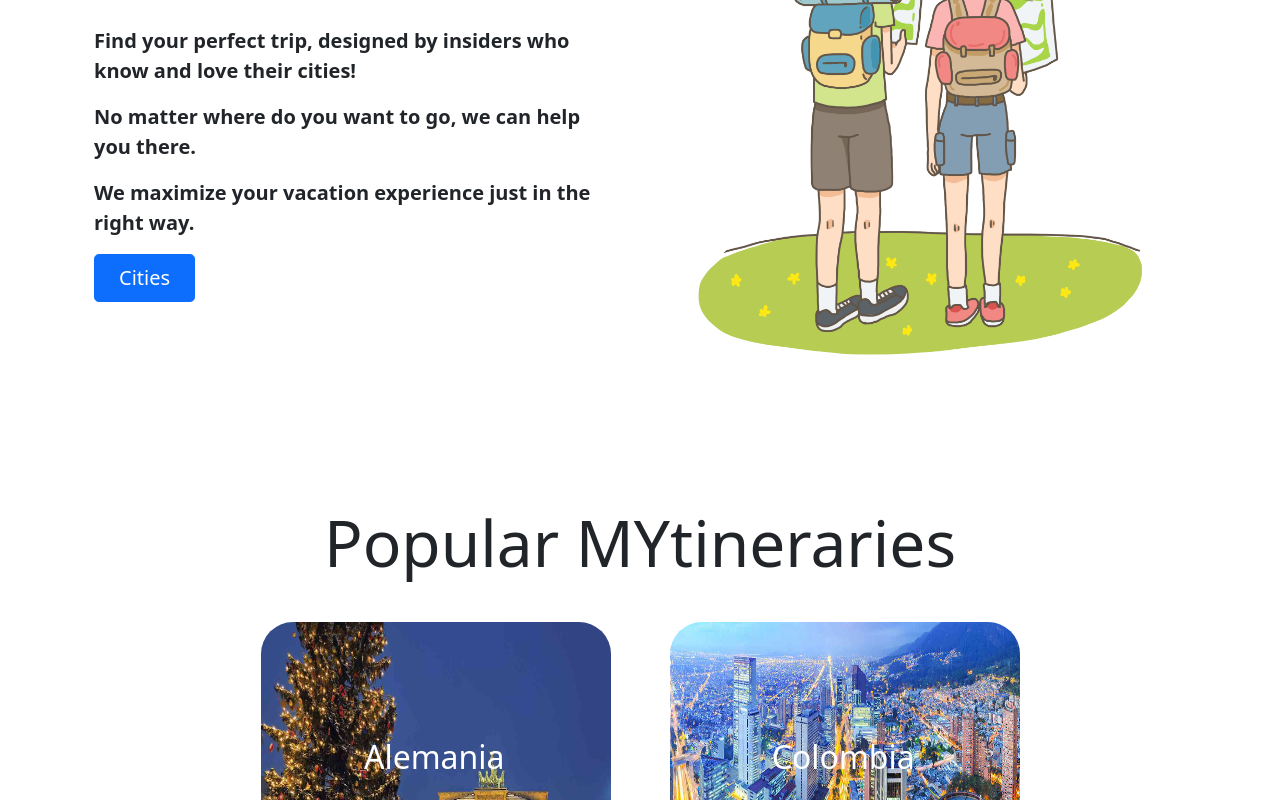
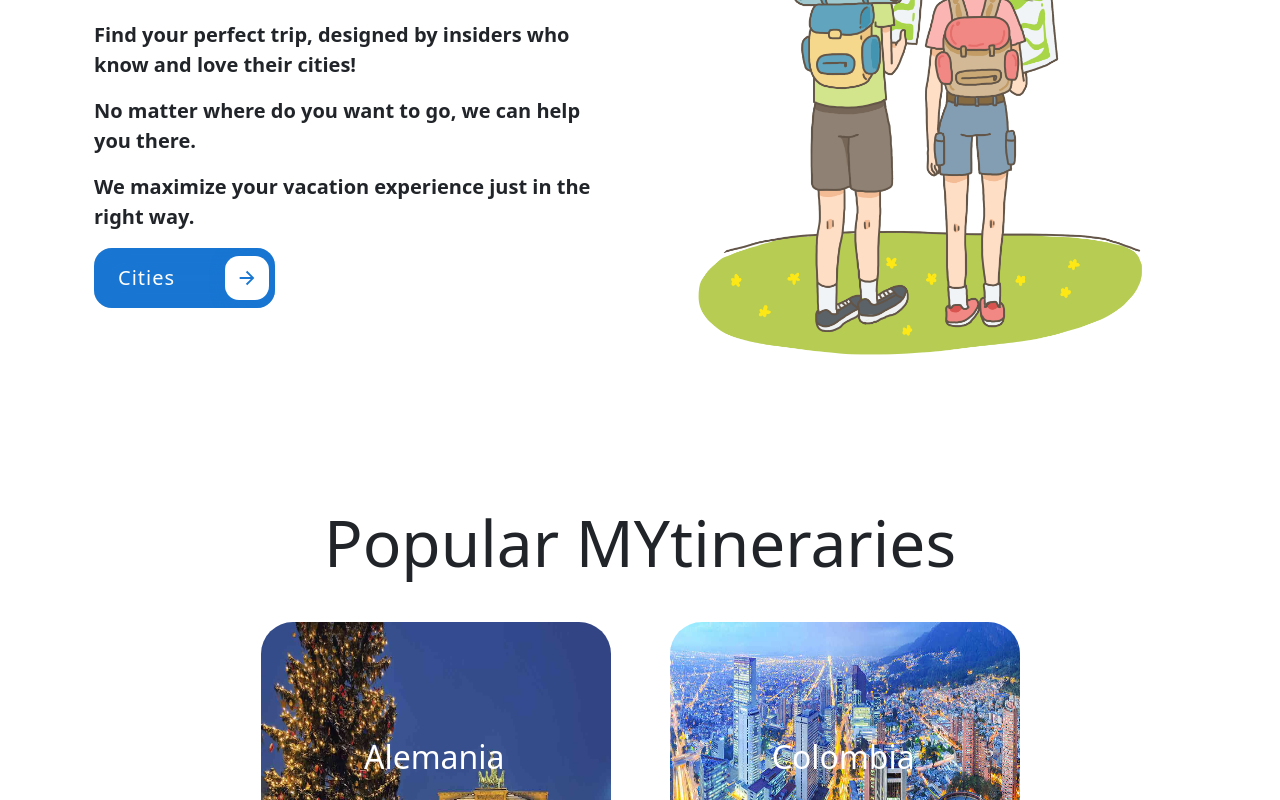
Before and after one commit to fernandogtorrez/mytinerary-fernando-torrez, a React (Create React App) app: page / in a window 1280 px wide. Shown: the part 1041-1841 px from the top of the page. Built offline with nearby package versions, Linux system fonts and the light colour scheme.

Commit message:
preparando details

```diff
--- a/src/components/Cards.js
+++ b/src/components/Cards.js
@@ -1,30 +1,30 @@
-import React, {useEffect, useState} from 'react'
-import axios from 'axios'
+import React, { useEffect, useState } from "react";
+import axios from "axios";
 import "../styles/card.css";
 
-
 const Cards = () => {
-    const [allcities, setAllCities] = useState([])
-    const [cardsCities, setCardsCities] = useState([])
+  const [allcities, setAllCities] = useState([]);
+  const [cardsCities, setCardsCities] = useState([]);
   /* const [data, setData] = useState();
     const [searchResults, setSearchResults] = useState(); */
-    const [search, setSearch] = useState('')
+  const [search, setSearch] = useState("");
 
-    const getApi = async () =>{
-        await axios.get("http://localhost:4000/api/V1/allcities")
-        .then(response=>{
-            console.log(response.data.response.ciudades);
+  const getApi = async () => {
+    await axios
+      .get("http://localhost:4000/api/V1/allcities")
+      .then((response) => {
         setAllCities(response.data.response.ciudades);
         setCardsCities(response.data.response.ciudades);
         /* setData(response.data.response.cities); */
-        }).catch(error=>{
-            console.log(error)
       })
-    }
+      .catch((error) => {
+        console.log(error);
+      });
+  };
 
-    useEffect(()=>{
+  useEffect(() => {
     getApi();
-    },[])
+  }, []);
 
   /* useEffect(()=>{
         if (searchResults !== undefined){
@@ -33,45 +33,73 @@ const Cards = () => {
 
     },[searchResults]) */
 
-    const handleChange = e => {
+  const handleChange = (e) => {
     setSearch(e.target.value);
     filtrar(e.target.value);
+  };
+
+  const filtrar = (terminoBusqueda) => {
+    let resultadoBusqueda = cardsCities.filter((elemento) => {
+      if (
+        elemento.cities
+          .toString()
+          .toLowerCase()
+          .startsWith(terminoBusqueda.toLowerCase().trim()) ||
+        elemento.country
+          .toString()
+          .toLowerCase()
+          .startsWith(terminoBusqueda.toLowerCase().trim())
+      ) {
+        return elemento;
       }
-
-    const filtrar = (terminoBusqueda)=>{
-        let resultadoBusqueda = cardsCities.filter((elemento)=>{
-            if(elemento.cities.toString().toLowerCase().startsWith(terminoBusqueda.toLowerCase().trim()) || elemento.country.toString().toLowerCase().startsWith(terminoBusqueda.toLowerCase().trim())){
-                return elemento
-            }
-        })
-        setAllCities(resultadoBusqueda)
-    }
+    });
+    setAllCities(resultadoBusqueda);
+  };
 
   return (
     <>
-        <div className='input-cities'>
+      <div className="input-cities">
         <h3>Find the city of your dreams!</h3>
-            <input type='text' value={search} onChange={handleChange} placeholder='Enter yout destination...'/>
+        <input
+          type="text"
+          value={search}
+          onChange={handleChange}
+          placeholder="Enter yout destination..."
+        />
       </div>
-        {allcities?.map(datos =>
-            <div className='body'>
-                <div className='carta'>
-                    <div className='img-sec'>
-                        <img className='img-carta' src={process.env.PUBLIC_URL+ `/images/${datos.image}`}/>
+      {allcities.length > 0 ? (
+        allcities?.map((datos) => (
+          <div className="body">
+            <div className="carta">
+              <div className="img-sec">
+                <img
+                  className="img-carta"
+                  src={process.env.PUBLIC_URL + `/images/${datos.image}`}
+                />
               </div>
-                        <div className='info'>
-                            <h1 className='title-carta'>{datos.country}</h1>
-                            <h2 className='title-carta'>{datos.cities}</h2>
-                            <p className='parrafo-carta'>{datos.description}</p>
-                            <div className='btn-enviar'>
+              <div className="info">
+                <h1 className="title-carta">{datos.country}</h1>
+                <h2 className="title-carta">{datos.cities}</h2>
+                <p className="parrafo-carta">{datos.description}</p>
+                <div className="btn-enviar">
+                <LinkRouter to={`detalle/${datos.id}`}>
                   <button>See more</button>
+                </LinkRouter>
                 </div>
               </div>
             </div>
           </div>
+        ))
+      ) : (
+        <div className="noencontrado">
+          <h2>Oops! No results for your search.</h2>
+          <img src="/images/turista2.png"/>
+          <h2>Try another please...</h2>
+        </div>
+
       )}
     </>
-  )
-}
+  );
+};
 
-export default Cards
+export default Cards;
--- a/src/components/Navbar.js
+++ b/src/components/Navbar.js
@@ -74,7 +74,7 @@ const Navbar = () => {
               open={Boolean(anchorElNav)}
               onClose={handleCloseNavMenu}
               sx={{
-                display: { xs: 'block', md: 'none' },
+                display: { xs: 'block', md: 'none'},
               }}
               >
                 <MenuItem>
@@ -93,7 +93,7 @@ const Navbar = () => {
           >
             MyTinerary
           </Typography>
-          <Box sx={{ flexGrow: 1, display: { xs: 'none', md: 'flex' } }}>
+          <Box sx={{ flexGrow: 1, display: { xs: 'none', md: 'flex', justifyContent: 'center'}}}>
             <MenuItem>
               <LinkRouter to='home' className='link'>
                 <Button color='inherit'>Home</Button>
--- a/src/components/visita.js
+++ b/src/components/visita.js
@@ -16,7 +16,14 @@ const Visita = () => {
               <p className="lead fw-bold">No matter where do you want to go, we can help you there.</p>
               <p className="lead fw-bold">We maximize your vacation experience just in the right way.</p>
               <div className="d-grid gap-2 d-md-flex justify-content-md-start">
-                <LinkRouter to='/Cities' className='linkresp'><button type="button" className="btn btn-primary btn-lg px-4 me-md-2">Cities</button></LinkRouter>
+                <LinkRouter to='/Cities' className='linkresp'>
+                  <button type="button" className="cssbuttons-io-button">
+                    <div class="icon">
+                      <svg height="24" width="24" viewBox="0 0 24 24" xmlns="http://www.w3.org/2000/svg"><path d="M0 0h24v24H0z" fill="none"></path><path d="M16.172 11l-5.364-5.364 1.414-1.414L20 12l-7.778 7.778-1.414-1.414L16.172 13H4v-2z" fill="currentColor"></path></svg>
+                    </div>
+                    Cities
+                    </button>
+                  </LinkRouter>
               </div>
             </div>
           </div>
--- a/src/styles/card.css
+++ b/src/styles/card.css
@@ -86,6 +86,23 @@
     border-color: #1976D2;
 }
 
+.noencontrado{
+    display: flex;
+    justify-content: center;
+    align-items: center;
+    flex-direction: column;
+    gap: 20px;
+    padding: 2rem;
+}
+.noencontrado img{
+    width: 30%;
+    height: 30%;
+}
+.noencontrado h2{
+    font-size: 30px;
+    font-weight: 500;
+}
+
 @media (min-width:1140px) {
     .carta{
         height: 25rem;
@@ -110,4 +127,16 @@
         flex-direction: row;
         gap: 25px;
     }
+    .noencontrado{
+        gap: 10px;
+        padding: 3rem;
+    }
+    .noencontrado img{
+        width: 30%;
+        height: 30%;
+    }
+    .noencontrado h2{
+        font-size: 40px;
+        font-weight: 700;
+    }
 }
--- /dev/null
+++ b/src/styles/herodetails.css
@@ -0,0 +1,39 @@
+*{
+    margin: 0;
+    padding: 0;
+    box-sizing: border-box;
+}
+body{
+    width: 100%;
+    height: 100vh;
+}
+.herocities-container{
+    background: url('/public/images/imagescard.jpg');
+    background-position: center;
+    background-size: cover;
+    background-attachment: fixed;
+    width: 100%;
+    height: 50vh;
+    display: flex;
+    flex-direction: column;
+    justify-content: center;
+    align-items: center;
+}
+
+.herodetails-container .titledetails{
+    display: flex;
+    flex-direction: column;
+    justify-content: center;
+    align-items: center;
+    color: white;
+}
+
+.titledetails h1{
+    font-size: 2.5rem;
+}
+
+@media (min-width:1140px) {
+    .titledetails h1{
+        font-size: 4rem;
+    }
+}
--- a/src/styles/visita.css
+++ b/src/styles/visita.css
@@ -30,3 +30,56 @@
     align-items: center;
     width: 50%;
 }
+
+.cssbuttons-io-button {
+    background: #1976D2;
+    color: white;
+    font-family: inherit;
+    padding: 0.35em;
+    padding-left: 1.2em;
+    font-size: 20px;
+    font-weight: 500;
+    border-radius: 0.9em;
+    border: none;
+    letter-spacing: 0.05em;
+    display: flex;
+    align-items: center;
+    box-shadow: inset 0 0 1.6em -0.6em #1976D2;
+    overflow: hidden;
+    position: relative;
+    height: 3em;
+    padding-right: 5em;
+   }
+
+   .cssbuttons-io-button .icon {
+    background: white;
+    margin-left: 1em;
+    position: absolute;
+    display: flex;
+    align-items: center;
+    justify-content: center;
+    height: 2.2em;
+    width: 2.2em;
+    border-radius: 0.7em;
+    box-shadow: 0.1em 0.1em 0.6em 0.2em #1976D2;
+    right: 0.3em;
+    transition: all 0.3s;
+   }
+
+   .cssbuttons-io-button:hover .icon {
+    width: calc(100% - 0.6em);
+   }
+
+   .cssbuttons-io-button .icon svg {
+    width: 1.1em;
+    transition: transform 0.3s;
+    color: #1976D2;
+   }
+
+   .cssbuttons-io-button:hover .icon svg {
+    transform: translateX(0.1em);
+   }
+
+   .cssbuttons-io-button:active .icon {
+    transform: scale(0.95);
+   }
```
Also changed, not shown: src/components/Carddetails.js (added, +51 -0 lines), src/components/Herodetails.js (added, +14 -0 lines), src/pages/details.js (added, +14 -0 lines), public/images/turista.png (added), public/images/turista2.png (added), src/redux/actions/reducers/mainReducer.js (added), src/styles/carddetails.css (added). Lines whose indentation alone changed are shown as unchanged.
